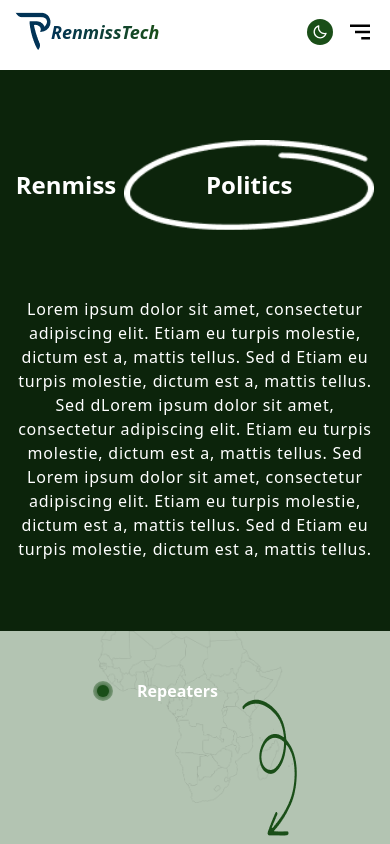
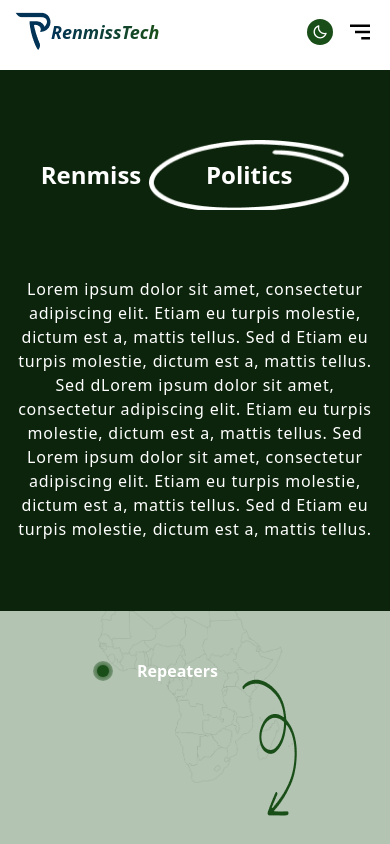
Before and after one commit to toluhikay/renmiss-site, a Next.js app: page /renmiss-politics in a window 390 px wide. Shown: the top 844 px of the page. Built offline with nearby package versions, Linux system fonts and the light colour scheme.

Commit message:
repeaters page added

```diff
--- a/app/renmiss-politics/components/RenmissPolitics.tsx
+++ b/app/renmiss-politics/components/RenmissPolitics.tsx
@@ -4,7 +4,7 @@ const RenmissPolitics = () => {
   return (
     <div className="flex bg-[#0C240B] md:mt-[110px] mt-[70px] lg:py-[136px] md:py-[90px] py-[70px] px-[15px] flex-col items-center">
       <div className="flex items-center md:text-5xl text-2xl font-bold mb-[67px]">
-        <h1 className="mr-2 text-white">Renmiss</h1> <div className="bg-about-white-mobile bg-cover  flex items-center justify-center p-4 w-[250px] min-h-[90px] text-white"> Politics</div>
+        <h1 className="mr-2 text-white">Renmiss</h1> <div className="bg-about-white-mobile bg-cover  flex items-center justify-center p-4 md:w-[250px] w-[200px] min-h-[70px]  md:min-h-[90px] text-white"> Politics</div>
       </div>
       <p className="text-center tracking-wider md:text-2xl text-base sm:w-[90%] text-[#FFFFFF]">
         Lorem ipsum dolor sit amet, consectetur adipiscing elit. Etiam eu turpis molestie, dictum est a, mattis tellus. Sed d Etiam eu turpis molestie, dictum est a, mattis tellus. Sed dLorem ipsum dolor sit amet, consectetur adipiscing elit. Etiam eu turpis molestie, dictum est a, mattis tellus. Sed Lorem ipsum dolor sit amet, consectetur adipiscing elit. Etiam eu turpis molestie, dictum est a,
```
